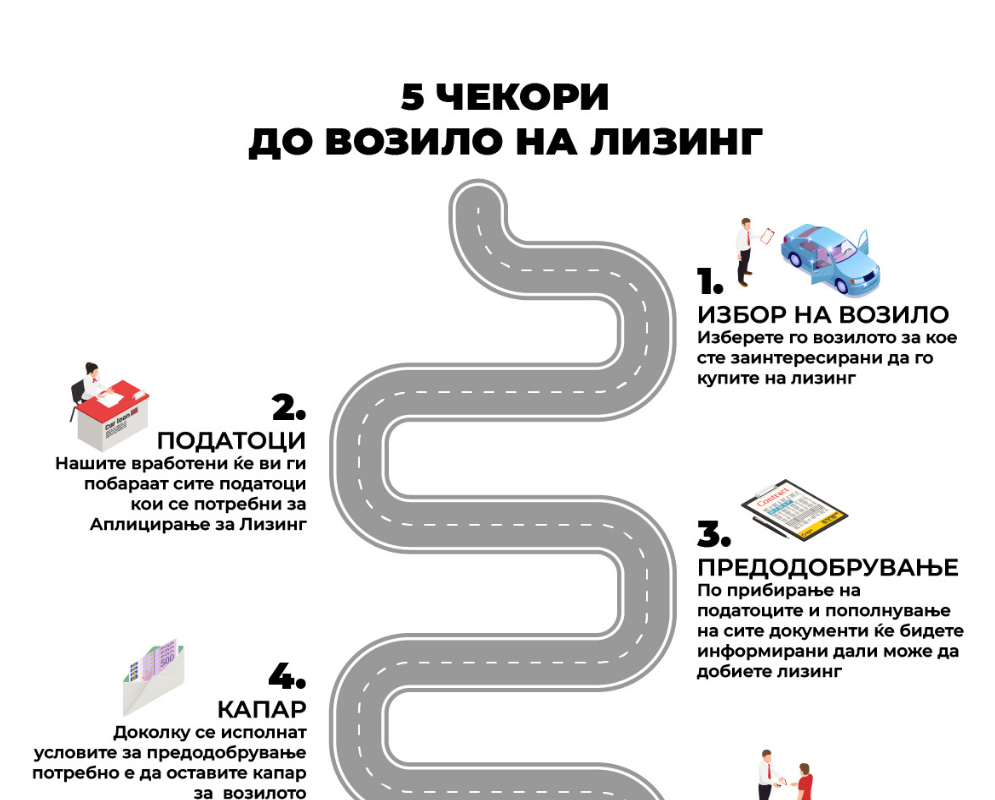
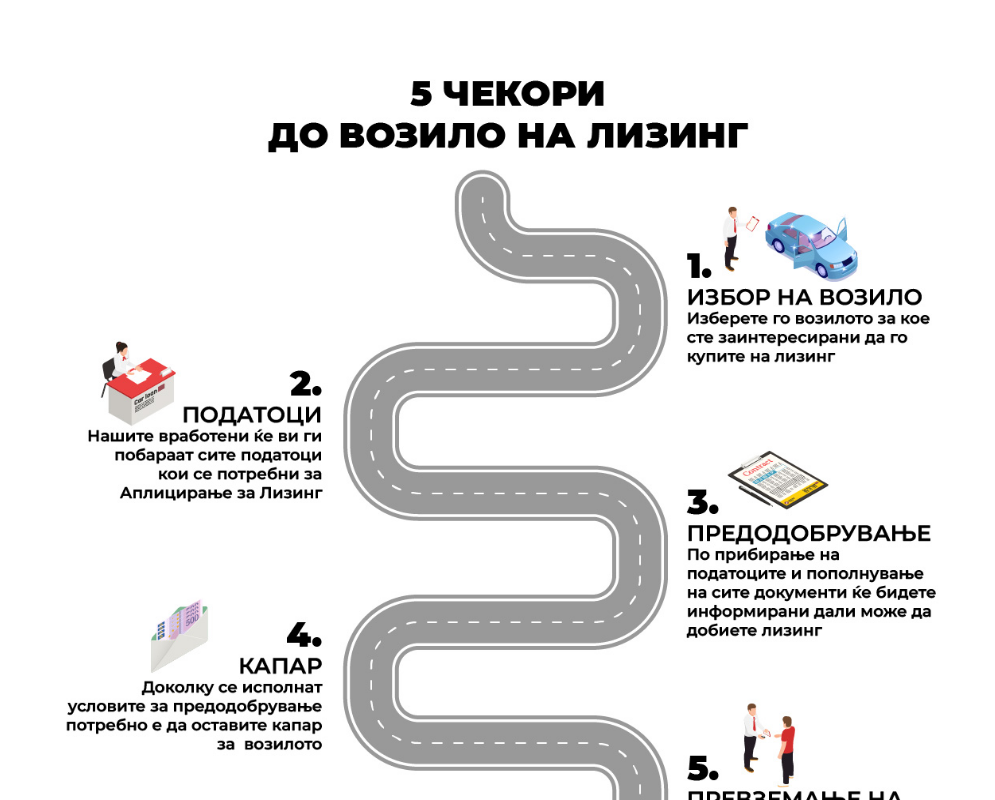
Before and after one commit to Andonov65/AutoWeltStaticPage, a Vue app: page / in a window 1280 px wide. Shown: the top 800 px of the page, without its empty margins (97-1092 px from the left). Built offline with nearby package versions, Linux system fonts and the light colour scheme.

Commit message:
col added in home view

```diff
--- a/src/views/HomeView.vue
+++ b/src/views/HomeView.vue
@@ -1,5 +1,5 @@
 <template>
-  <main class="container py-5 mx-md-auto font-style">
+  <main class="container py-5 mx-md-auto font-style col-12 col-md-10">
       <image-with-steps/>
       <steps-for-buying-on-a-lizing :steps-for-lizing-list="stepsForLizingList"/>
       <physical-person :physical-person-list="physicalPersonList" />
```
